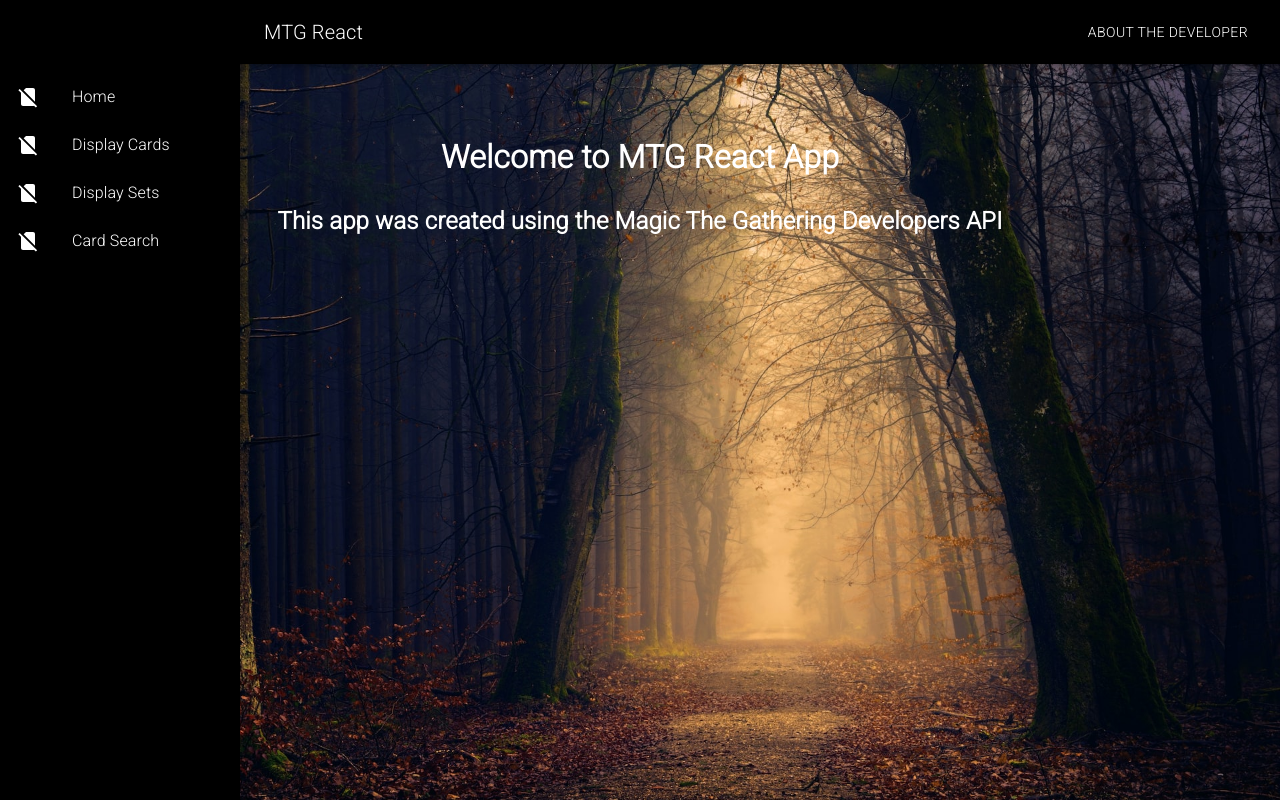
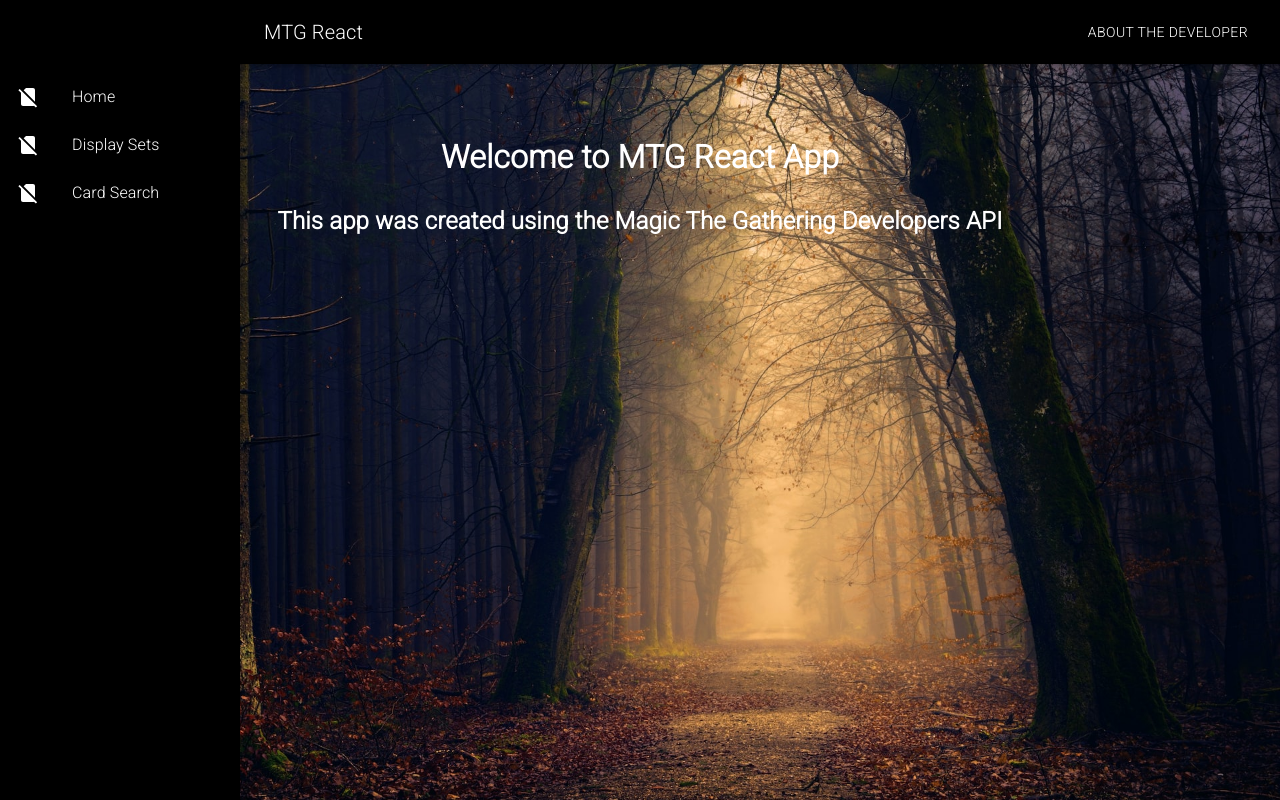
Before and after one commit to kotynskm/mtg-react, a React (Vite) app: page / in a window 1280 px wide. Built offline with nearby package versions, Linux system fonts and the light colour scheme.

Commit message:
Removed card search from resdrawer, removed route from app

```diff
--- a/package.json
+++ b/package.json
@@ -6,7 +6,9 @@
   "scripts": {
     "dev": "vite",
     "build": "vite build",
-    "preview": "vite preview"
+    "preview": "vite preview",
+    "predeploy": "npm run build",
+    "deploy": "gh-pages -d dist"
   },
   "dependencies": {
     "@emotion/react": "^11.10.5",
--- a/src/App.jsx
+++ b/src/App.jsx
@@ -29,7 +29,6 @@ const App = () => {
           <QueryClientProvider client={queryClient}>
             <Routes>
               <Route path="/" element={<Home />}></Route>
-              <Route path="/cardpage" element={<CardPage />}></Route>
               <Route path="/cardpage/cards/:id" element={<Details />}></Route>
               <Route path="/setpage" element={<SetPage />}></Route>
               <Route
--- a/src/ResDrawer.jsx
+++ b/src/ResDrawer.jsx
@@ -36,12 +36,12 @@ function ResponsiveDrawer(props) {
           </ListItemIcon>
           <ListItemText primary="Home" />
         </ListItemButton>
-        <ListItemButton href="/cardpage">
+        {/* <ListItemButton href="/cardpage">
           <ListItemIcon>
             <SignalCellularNoSimIcon />
           </ListItemIcon>
           <ListItemText primary="Display Cards" />
-        </ListItemButton>
+        </ListItemButton> */}
         <ListItemButton href="/setpage">
           <ListItemIcon>
             <SignalCellularNoSimIcon />
```
